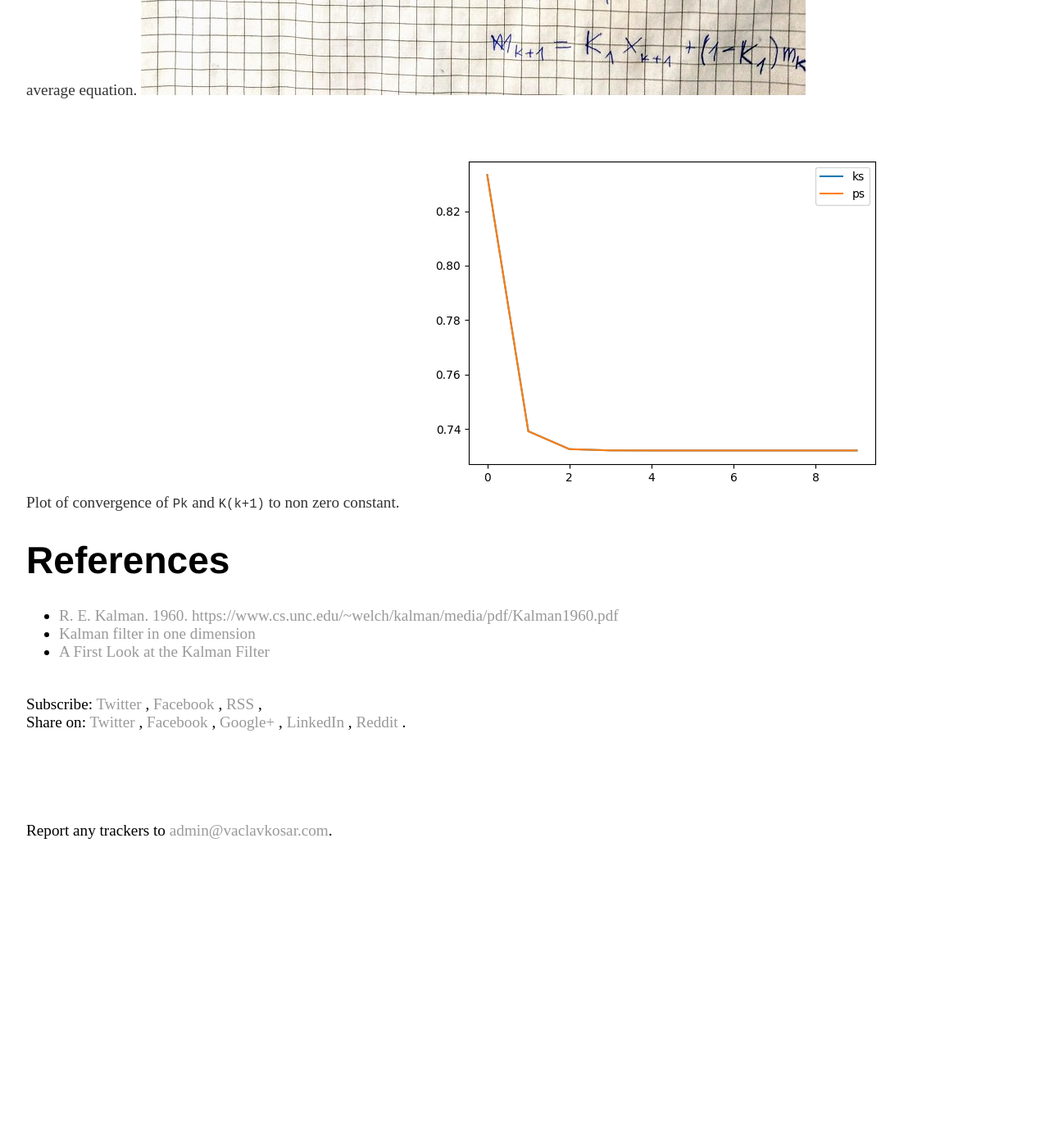
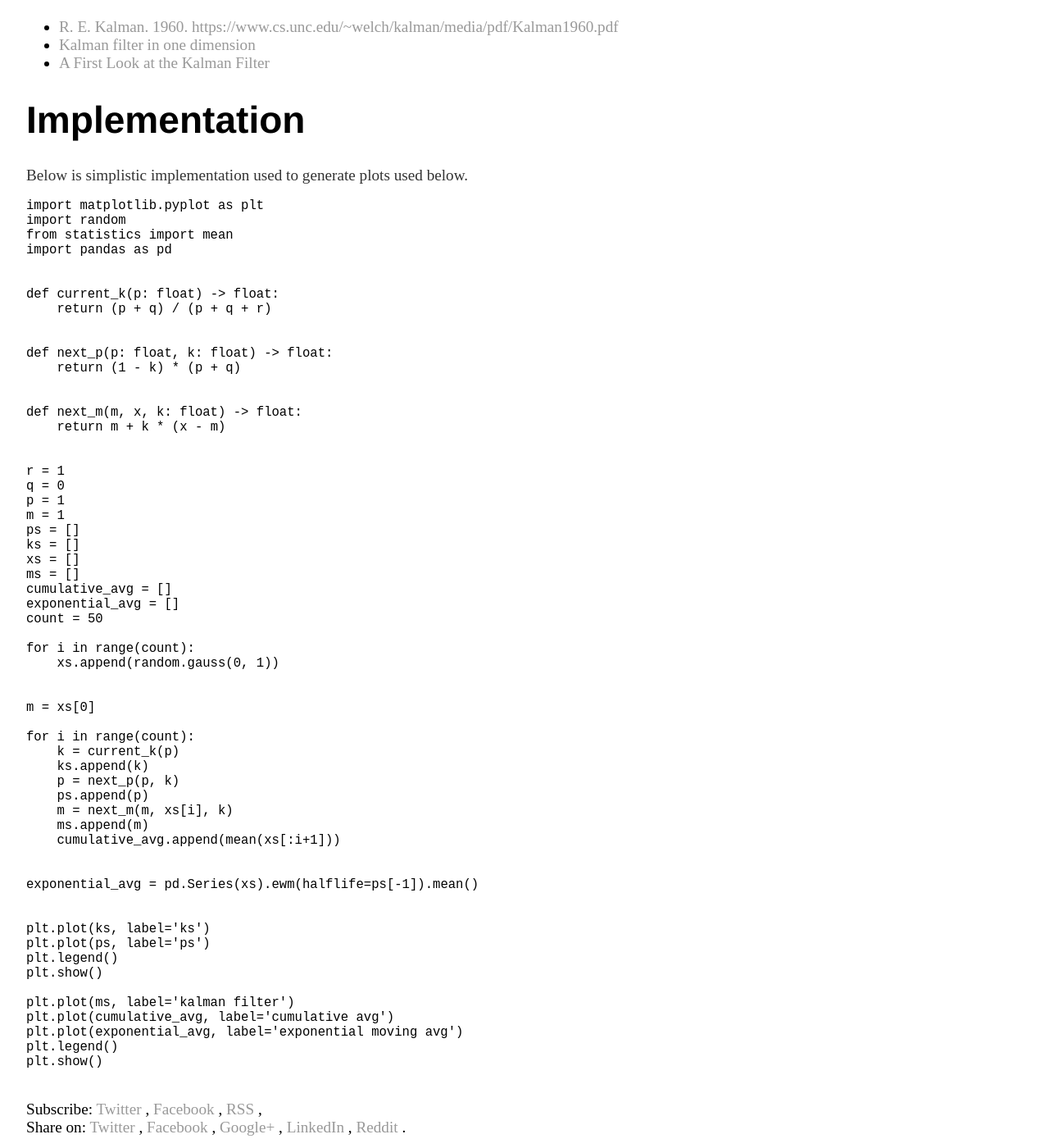
Before and after one commit to vackosar/vackosar.github.io, a Jekyll site: the page built from _posts/2019-08-28-1D-Kalman-Is-Exponential-Or-Cumulative-Average.md, in a window 1280 px wide and 1400 px high, scrolled down 3687 px. Shown: the whole window at 82% size. Built offline with Jekyll 4.4.1, drawn with Linux system fonts in a browser that asks for light colours; comment, search, counter and statistics services are not loaded; before the commit the page ends 4711 px from its top, so only the background shows below that; some of the changed text lies outside the part shown.

Commit message:
kalman 1d

````diff
--- a/_posts/2019-08-28-1D-Kalman-Is-Exponential-Or-Cumulative-Average.md
+++ b/_posts/2019-08-28-1D-Kalman-Is-Exponential-Or-Cumulative-Average.md
@@ -15,33 +15,6 @@
 The proof relies on Kalman filter asymptotically doesn't depend on initial state. In general since Kalman filter equations are differentiable, it is reasonable to expect that above could be generalized to nearly-constant error and process noise.
 
 
-# Implementation
-
-Below is simplistic implementation used to generate plots used below.
-```python
-r = 1
-q = 2
-p = 3
-
-
-def current_k(p: float):
-    return (p + q) / (p + q + r)
-
-
-def next_p(p: float, k: float):
-    return (1 - k) * (p + q)
-
-
-ps = []
-ks = []
-
-for i in range(10):
-    k = current_k(p)
-    ks.append(k)
-    p = next_p(p, k)
-    ps.append(p)
-```
-
 # Proofs
 
 ## Constant Measurement Error, No Process Noise
@@ -49,7 +22,7 @@
 Below is the proof relies on good choice of initial value of Kalman variance ```P0``` to simplify recursive equation to match cumulative average equation.
 ![Proof Kalman 1d with constant measurement error and no process noise proof](https://raw.githubusercontent.com/vackosar/vackosar.github.io/master/images/2019-08-28-kalman-1d-without-process-noise-proof.jpg)
 
-Plot of convergence of ```Pk``` and ```K(k+1)``` to zero.
+Plot of the convergence.
 ![Proof Kalman 1d with constant measurement error and no process noise plot](https://raw.githubusercontent.com/vackosar/vackosar.github.io/master/images/2019-08-28-kalman-1d-without-process-noise-plot.jpg)
 
 
@@ -58,10 +31,77 @@
 Below is the proof relies on setting initial value of Kalman variance ```P0``` such that ```Pk``` becomes constant for recursive equation to match exponential moving average equation.
 ![Proof Kalman 1d with constant measurement error and constant process noise](https://raw.githubusercontent.com/vackosar/vackosar.github.io/master/images/2019-08-28-kalman-1d-with-process-noise-proof.jpg)
 
-Plot of convergence of ```Pk``` and ```K(k+1)``` to non zero constant.
+Plot of the convergence.
 ![Proof Kalman 1d with constant measurement error and constant process noise plot](https://raw.githubusercontent.com/vackosar/vackosar.github.io/master/images/2019-08-28-kalman-1d-with-process-noise-plot.jpg)
+
 
 # References
 - [R. E. Kalman. 1960.  https://www.cs.unc.edu/~welch/kalman/media/pdf/Kalman1960.pdf](https://www.cs.unc.edu/~welch/kalman/media/pdf/Kalman1960.pdf)
 - [Kalman filter in one dimension](https://www.kalmanfilter.net/kalman1d.html)
 - [A First Look at the Kalman Filter](https://lectures.quantecon.org/py/kalman.html)
+
+
+# Implementation
+
+Below is simplistic implementation used to generate plots used below.
+```python
+import matplotlib.pyplot as plt
+import random
+from statistics import mean
+import pandas as pd
+
+
+def current_k(p: float) -> float:
+    return (p + q) / (p + q + r)
+
+
+def next_p(p: float, k: float) -> float:
+    return (1 - k) * (p + q)
+
+
+def next_m(m, x, k: float) -> float:
+    return m + k * (x - m)
+
+
+r = 1
+q = 0
+p = 1
+m = 1
+ps = []
+ks = []
+xs = []
+ms = []
+cumulative_avg = []
+exponential_avg = []
+count = 50
+
+for i in range(count):
+    xs.append(random.gauss(0, 1))
+
+
+m = xs[0]
+
+for i in range(count):
+    k = current_k(p)
+    ks.append(k)
+    p = next_p(p, k)
+    ps.append(p)
+    m = next_m(m, xs[i], k)
+    ms.append(m)
+    cumulative_avg.append(mean(xs[:i+1]))
+
+
+exponential_avg = pd.Series(xs).ewm(halflife=ps[-1]).mean()
+
+
+plt.plot(ks, label='ks')
+plt.plot(ps, label='ps')
+plt.legend()
+plt.show()
+
+plt.plot(ms, label='kalman filter')
+plt.plot(cumulative_avg, label='cumulative avg')
+plt.plot(exponential_avg, label='exponential moving avg')
+plt.legend()
+plt.show()
+```
````
Also changed, not shown: code/1d_kalman.py (+38 -12 lines), images/2019-08-28-kalman-1d-with-process-noise-plot.jpg (deleted), images/2019-08-28-kalman-1d-with-process-noise-plot.png (added), images/2019-08-28-kalman-1d-without-process-noise-proof.png (added).
